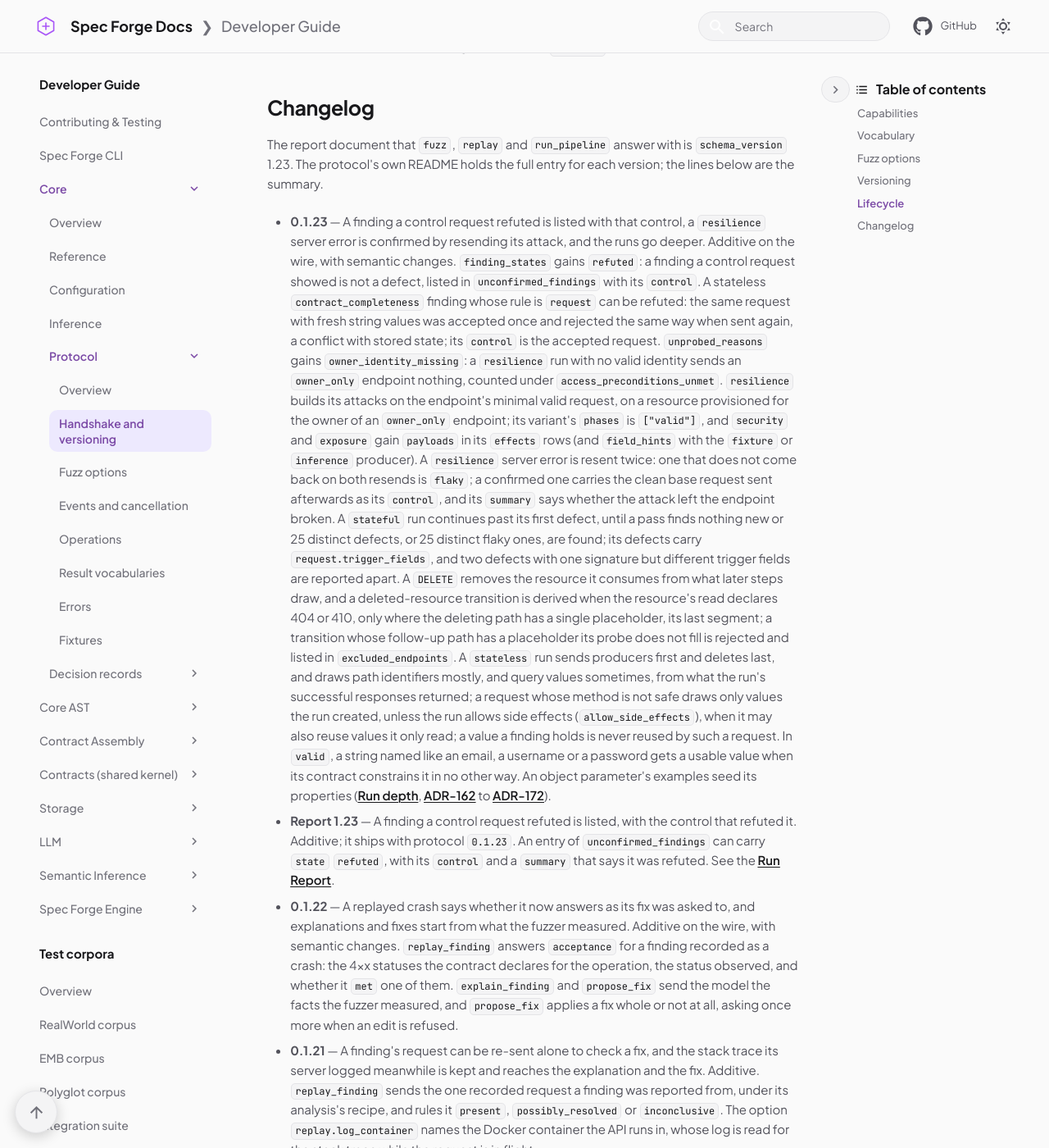
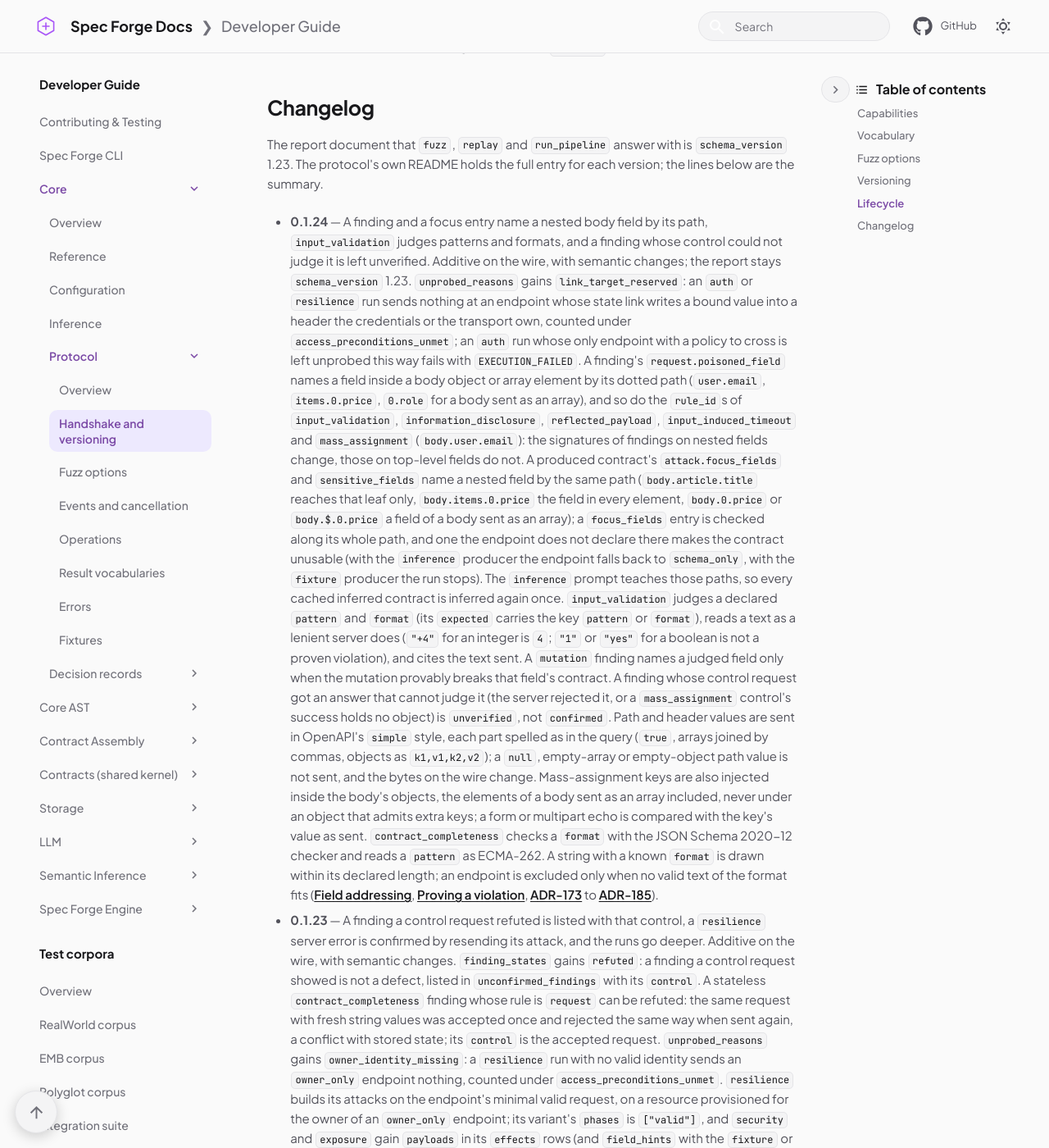
Before and after one commit to Spec-Forge-Testing/specforge-docs, an MkDocs documentation site: the page built from docs/modules/core/protocol/handshake.md, in a window 1280 px wide and 1400 px high, scrolled down 3308 px. Shown: the whole window at 82% size. Built offline with MkDocs 1.6.1 and Material for MkDocs 9.7.7, drawn with Linux system fonts in a browser that asks for light colours; comment, search, counter and statistics services are not loaded; some of the changed text lies outside the part shown.

Commit message:
docs(core): protocol 0.1.24: field paths, link_target_reserved, unjudged controls

````diff
--- a/docs/modules/core/protocol/handshake.md
+++ b/docs/modules/core/protocol/handshake.md
@@ -4,7 +4,7 @@
 refused `HANDSHAKE_REQUIRED`.
 
 ```json
-{"jsonrpc":"2.0","id":1,"method":"hello","params":{"protocol_version":"0.1.23"}}
+{"jsonrpc":"2.0","id":1,"method":"hello","params":{"protocol_version":"0.1.24"}}
 ```
 
 The response carries the protocol version, the server's identity, what this
@@ -13,7 +13,7 @@ in, and the options a run can be asked for:
 
 ```json
 {"jsonrpc":"2.0","id":1,"result":{
-  "protocol_version":"0.1.23",
+  "protocol_version":"0.1.24",
   "server":{"name":"specforge-core","version":"…","frozen":false},
   "capabilities":{…},
   "catalog":{…},
@@ -74,8 +74,8 @@ matrix and how it is derived are on [Fuzz options](fuzz-options.md).
 **The core serves a range within its own series.** A client is served when its
 `protocol_version` has the core's `major.minor` and a patch between a declared
 floor and the core's own. Each part compares as a number, never as text:
-`0.1.10` is newer than `0.1.9`. This core speaks `0.1.23` and serves `0.1.5` up
-to `0.1.23`. It always answers `hello` with its own version, and a frontend
+`0.1.10` is newer than `0.1.9`. This core speaks `0.1.24` and serves `0.1.5` up
+to `0.1.24`. It always answers `hello` with its own version, and a frontend
 ignores the keys it does not know.
 
 Anything else — another series, a patch outside the range, or a
@@ -122,6 +122,50 @@ neither. See [ADR-095](../adr/protocol.md#adr-095).
 The report document that `fuzz`, `replay` and `run_pipeline` answer with is
 `schema_version` 1.23. The protocol's own README holds the full entry for each
 version; the lines below are the summary.
+
+- **0.1.24** — A finding and a focus entry name a nested body field by its path,
+  `input_validation` judges patterns and formats, and a finding whose control
+  could not judge it is left unverified. Additive on the wire, with semantic
+  changes; the report stays `schema_version` 1.23. `unprobed_reasons` gains
+  `link_target_reserved`: an `auth` or `resilience` run sends nothing at an
+  endpoint whose state link writes a bound value into a header the credentials or
+  the transport own, counted under `access_preconditions_unmet`; an `auth` run
+  whose only endpoint with a policy to cross is left unprobed this way fails with
+  `EXECUTION_FAILED`. A finding's `request.poisoned_field` names a field inside a
+  body object or array element by its dotted path (`user.email`, `items.0.price`,
+  `0.role` for a body sent as an array), and so do the `rule_id`s of
+  `input_validation`, `information_disclosure`, `reflected_payload`,
+  `input_induced_timeout` and `mass_assignment` (`body.user.email`): the
+  signatures of findings on nested fields change, those on top-level fields do
+  not. A produced contract's `attack.focus_fields` and `sensitive_fields` name a
+  nested field by the same path (`body.article.title` reaches that leaf only,
+  `body.items.0.price` the field in every element, `body.0.price` or
+  `body.$.0.price` a field of a body sent as an array); a `focus_fields` entry is
+  checked along its whole path, and one the endpoint does not declare there makes
+  the contract unusable (with the `inference` producer the endpoint falls back to
+  `schema_only`, with the `fixture` producer the run stops). The `inference`
+  prompt teaches those paths, so every cached inferred contract is inferred again
+  once. `input_validation` judges a declared `pattern` and `format` (its
+  `expected` carries the key `pattern` or `format`), reads a text as a lenient
+  server does (`"+4"` for an integer is `4`; `"1"` or `"yes"` for a boolean is
+  not a proven violation), and cites the text sent. A `mutation` finding names a
+  judged field only when the mutation provably breaks that field's contract. A
+  finding whose control request got an answer that cannot judge it (the server
+  rejected it, or a `mass_assignment` control's success holds no object) is
+  `unverified`, not `confirmed`. Path and header values are sent in
+  OpenAPI's `simple` style, each part spelled as in the query (`true`, arrays
+  joined by commas, objects as `k1,v1,k2,v2`); a `null`, empty-array or
+  empty-object path value is not sent, and the bytes on the wire change.
+  Mass-assignment keys are also injected inside the body's objects, the elements of
+  a body sent as an array included, never under an object that admits extra keys;
+  a form or multipart echo is compared with the key's value as sent.
+  `contract_completeness` checks a `format` with the JSON Schema 2020-12 checker
+  and reads a `pattern` as ECMA-262. A string with a known `format` is drawn
+  within its declared length; an endpoint is excluded only when no valid text of
+  the format fits ([Field addressing](../../specforge-engine/field-addressing.md),
+  [Proving a violation](../../specforge-engine/provable-violation.md),
+  [ADR-173](../../specforge-engine/adr/models.md#adr-173) to
+  [ADR-185](../../specforge-engine/adr/engine.md#adr-185)).
 
 - **0.1.23** — A finding a control request refuted is listed with that control, a
   `resilience` server error is confirmed by resending its attack, and the runs go
````
Also changed, not shown: docs/modules/core/index.md (+1 -1 lines), docs/modules/core/protocol/operations.md (+1 -1 lines), docs/modules/core/protocol/vocabularies.md (+5 -4 lines), docs/user-guide/cli-reference.md (+1 -1 lines), docs/user-guide/reports.md (+3 -2 lines).
